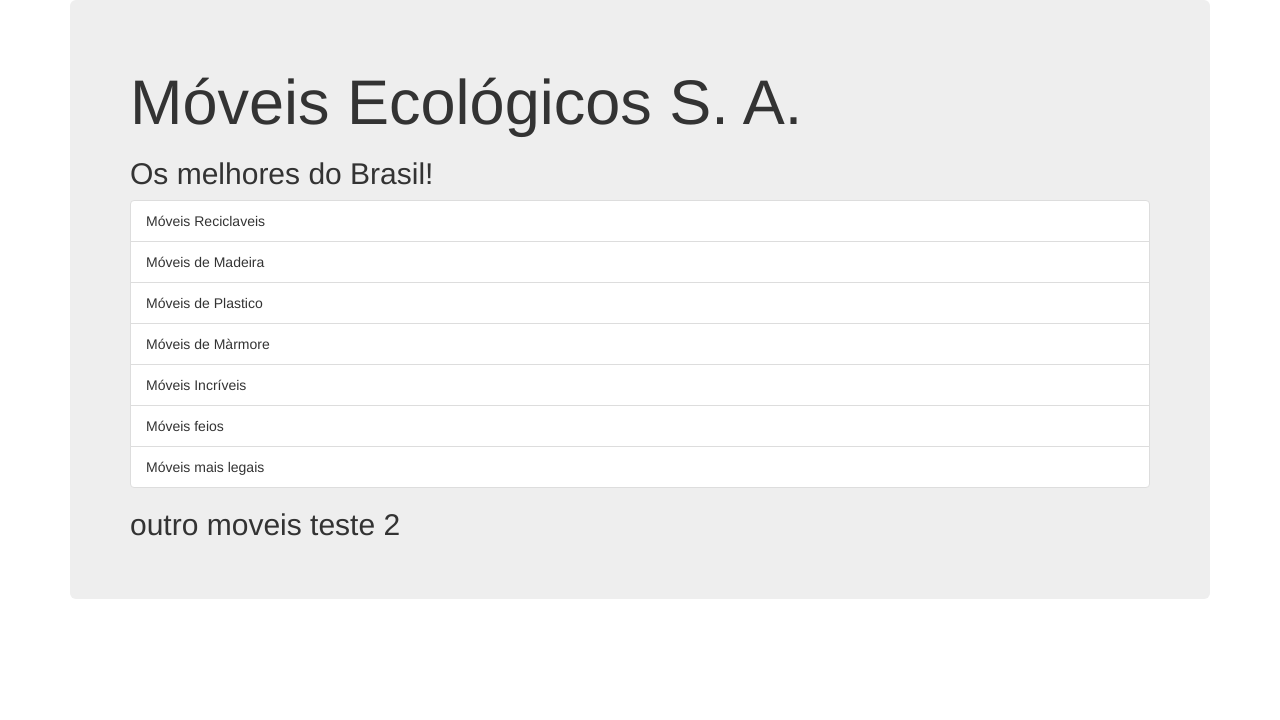
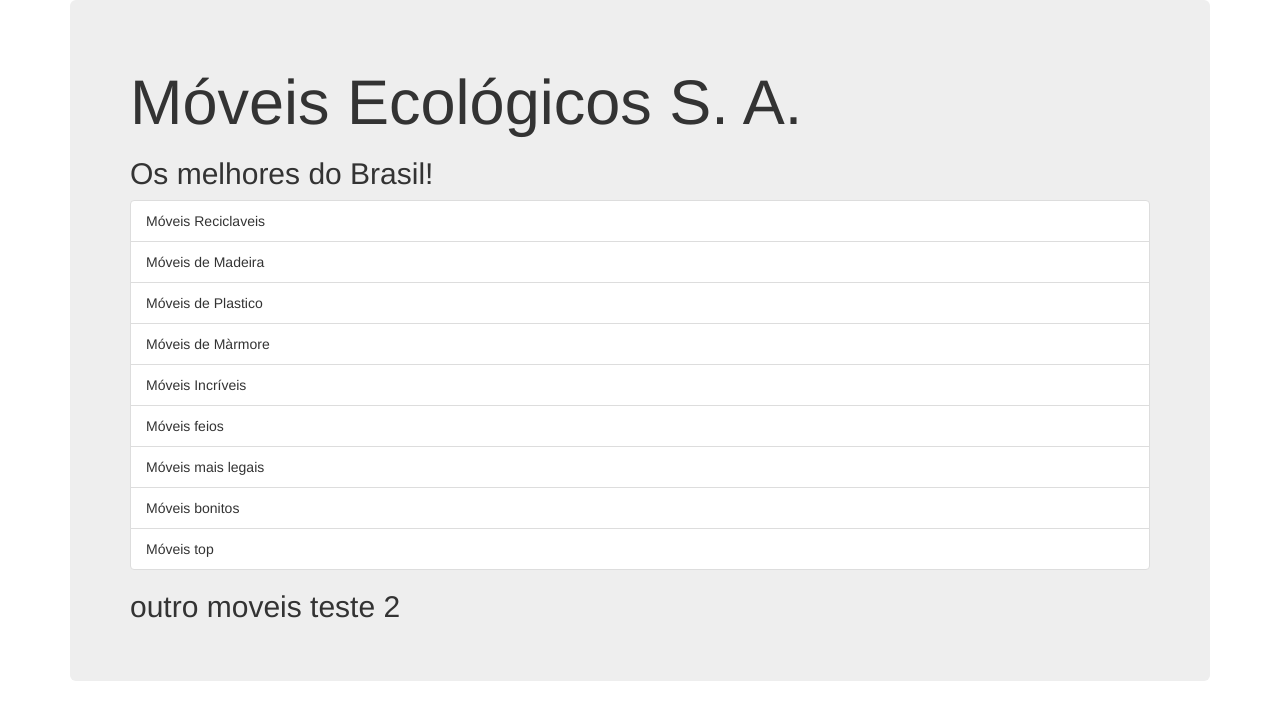
Before and after one commit to CarlosBerguemaier/final_repositorio, a plain HTML site: page index.html in a window 1280 px wide. Drawn offline with nearby package versions, Linux system fonts and the light colour scheme.

Commit message:
adicionado 2 linhas em

```diff
--- a/index.html
+++ b/index.html
@@ -20,6 +20,8 @@
         <li class="list-group-item">Móveis Incríveis</li>
         <li class="list-group-item">Móveis feios</li>
         <li class="list-group-item">Móveis mais legais</li>
+        <li class="list-group-item">Móveis bonitos</li>
+        <li class="list-group-item">Móveis top</li>
     </ul>
 
     <h2>outro moveis teste 2</h2>
```
